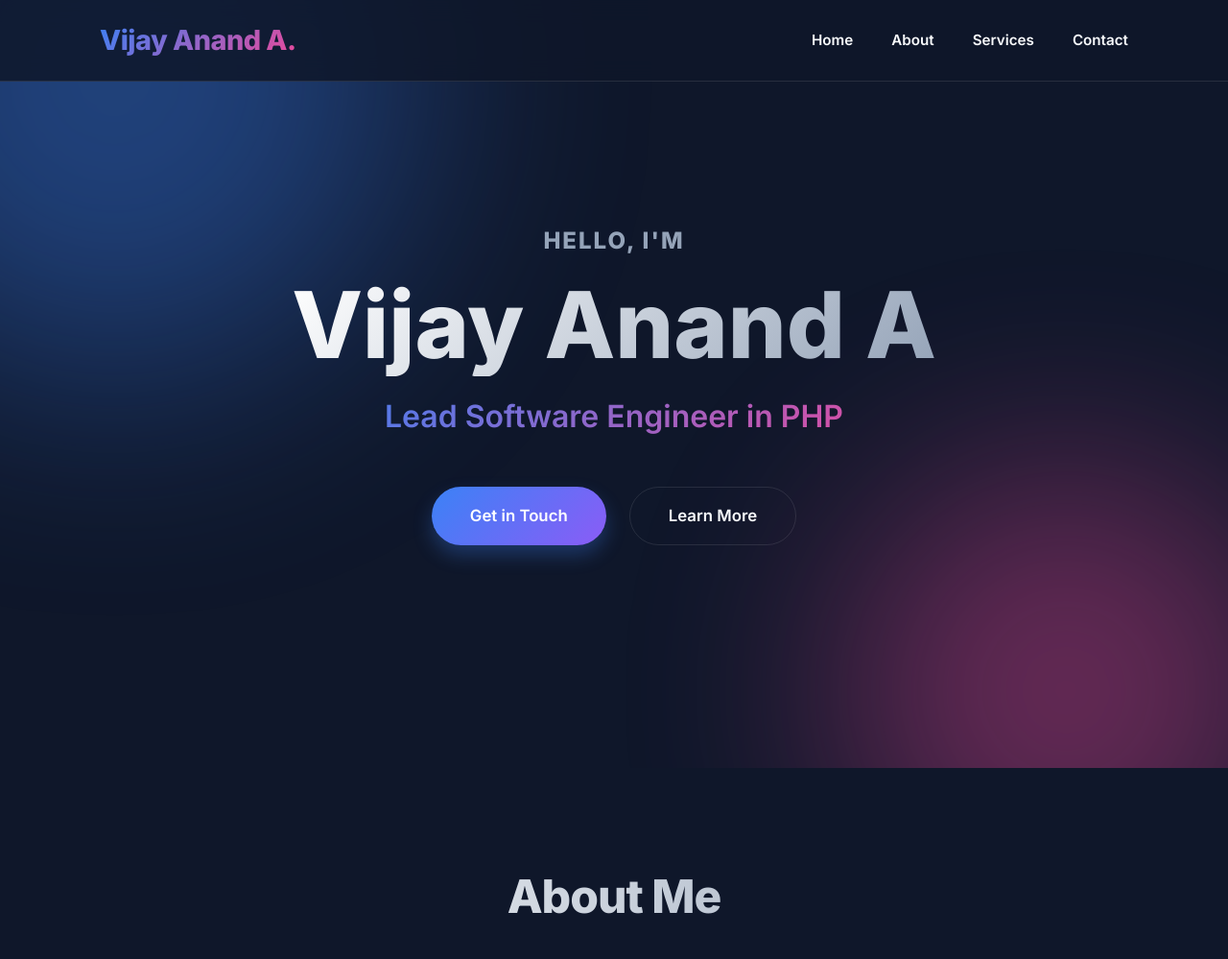
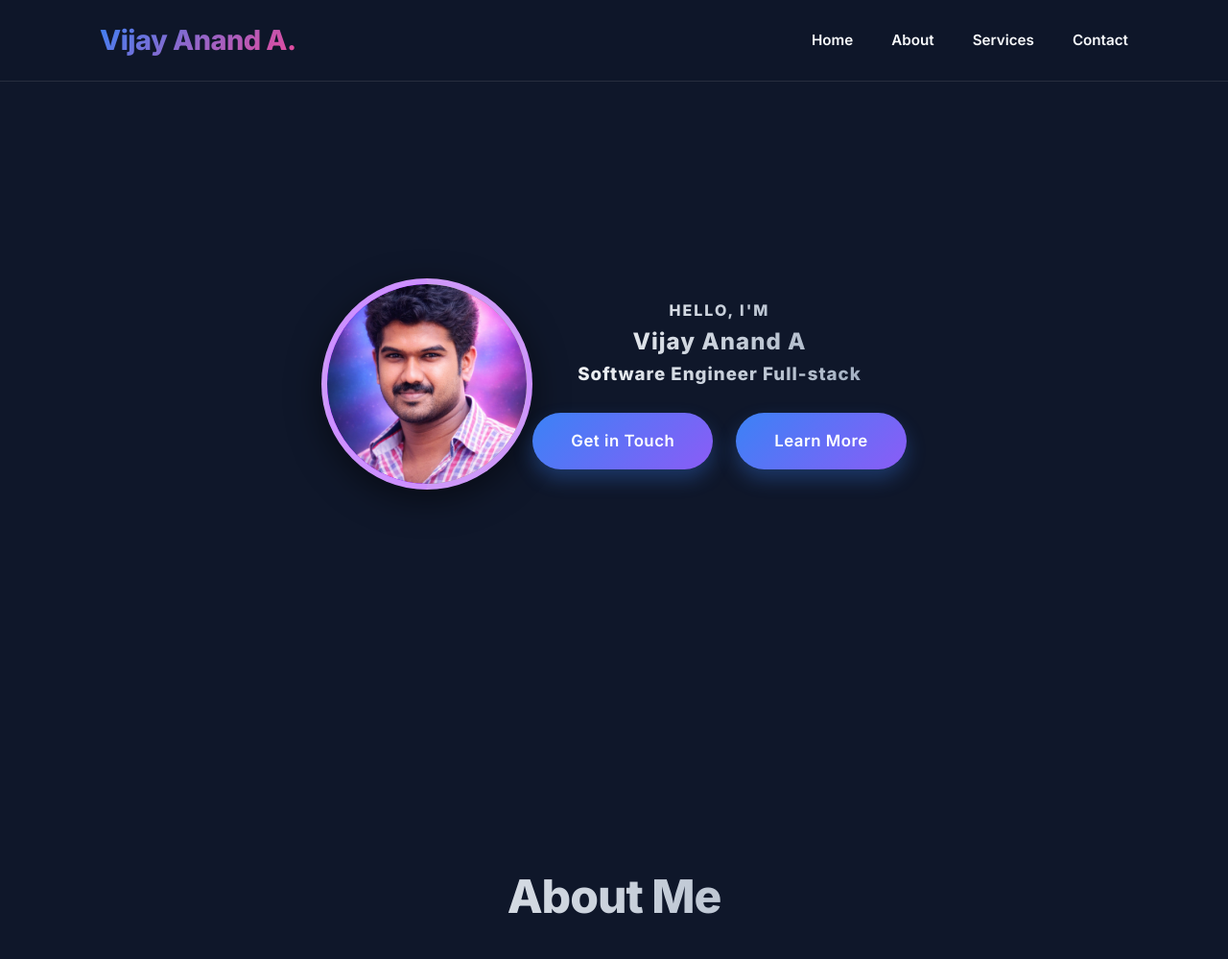
Before and after one commit to Vijay-Anand-A/vijay-anand-personal-website, a PHP site: page / in a window 1280 px wide. Shown: the top 999 px of the page at 96% size. Run offline with PHP 8.4, Linux system fonts and the light colour scheme.

Commit message:
profile picture add

```diff
--- a/index.html
+++ b/index.html
@@ -25,22 +25,26 @@
         </nav>
     </header>
 
+
+
     <main>
-        <section id="hero" class="hero">
+		<section class="hero" id="hero">
+			<div class="profile-wrapper">
+				<img src="profile.png" alt="Profile Picture" >
+			</div>
+
 			<div class="hero-content">
-                <h2 class="subtitle">Hello, I'm</h2>
-                <h1 class="title">Vijay Anand A</h1>
-                <p class="role">Lead Software Engineer in PHP</p>
+				<h4  style="background: linear-gradient(135deg, #ffffff 0%, #94a3b8 100%);-webkit-background-clip: text;-webkit-text-fill-color: transparent;animation: fadeInUp 1s ease;letter-spacing:2px">HELLO, I'M</h4>
+				<h1 style="background: linear-gradient(135deg, #ffffff 0%, #94a3b8 100%);-webkit-background-clip: text;-webkit-text-fill-color: transparent;animation: fadeInUp 1s ease;letter-spacing:1px">Vijay Anand A</h1>
+				<h3  style="background: linear-gradient(135deg, #ffffff 0%, #94a3b8 100%);-webkit-background-clip: text;-webkit-text-fill-color: transparent;animation: fadeInUp 1s ease;letter-spacing:1px">Software Engineer Full-stack</h3>
+
 				<div class="hero-buttons">
 					<a href="#contact" class="btn btn-primary">Get in Touch</a>
-                    <a href="#about" class="btn btn-secondary">Learn More</a>
+					<a href="#about" class="btn btn-primary">Learn More</a>
 				</div>
 			</div>
-            <div class="hero-background">
-                <div class="glow-orb orb-1"></div>
-                <div class="glow-orb orb-2"></div>
-            </div>
 		</section>
+
 
         <section id="about" class="about">
             <div class="container">
--- a/style.css
+++ b/style.css
@@ -26,6 +26,74 @@ body {
 html {
     scroll-behavior: smooth;
 }
+/* Profile Image in Hero */
+.profile-wrapper {
+    width: 220px;
+    height: 220px;
+    border-radius: 50%;
+    overflow: hidden;   /* ⭐ IMPORTANT */
+	border: 6px solid rgb(209 152 255 / 94%);
+    box-shadow: 0 10px 35px rgba(0, 0, 0, 0.5);
+    background: linear-gradient(90deg, #9819fe 50%, #a79999 50%);
+}
+
+.profile-wrapper img {
+    width: 100%;
+    height: 100%;
+    object-fit: cover;
+    border-radius: 50%;
+    display: block;
+}
+
+
+/* ===== Stylish Hero Buttons ===== */
+
+.hero-buttons {
+    display: flex;
+    gap: 20px;
+    justify-content: center;
+    margin-top: 25px;
+}
+
+/* Primary Button */
+.btn-primary {
+    background: linear-gradient(135deg, var(--primary), var(--secondary));
+    color: #fff;
+    padding: 14px 34px;
+    border-radius: 50px;
+    font-weight: 600;
+    letter-spacing: 0.5px;
+    text-decoration: none;
+    box-shadow: 0 10px 25px rgba(59,130,246,0.35);
+    transition: all 0.3s ease;
+    position: relative;
+    overflow: hidden;
+}
+
+.btn-primary:hover {
+    transform: translateY(-3px) scale(1.05);
+    box-shadow: 0 15px 35px rgba(59,130,246,0.55);
+}
+
+/* Outline Button */
+.btn-outline {
+    padding: 14px 34px;
+    border-radius: 50px;
+    font-weight: 600;
+    letter-spacing: 0.5px;
+    text-decoration: none;
+    color: var(--text-color);
+    border: 2px solid rgba(255,255,255,0.25);
+    backdrop-filter: blur(10px);
+    transition: all 0.3s ease;
+}
+
+.btn-outline:hover {
+    background: rgba(255,255,255,0.08);
+    border-color: var(--primary);
+    transform: translateY(-3px);
+}
+
 
 /* Glassmorphism utility */
 .glass-card {
```
Also changed, not shown: profile.png (added). Lines whose indentation alone changed are shown as unchanged.
